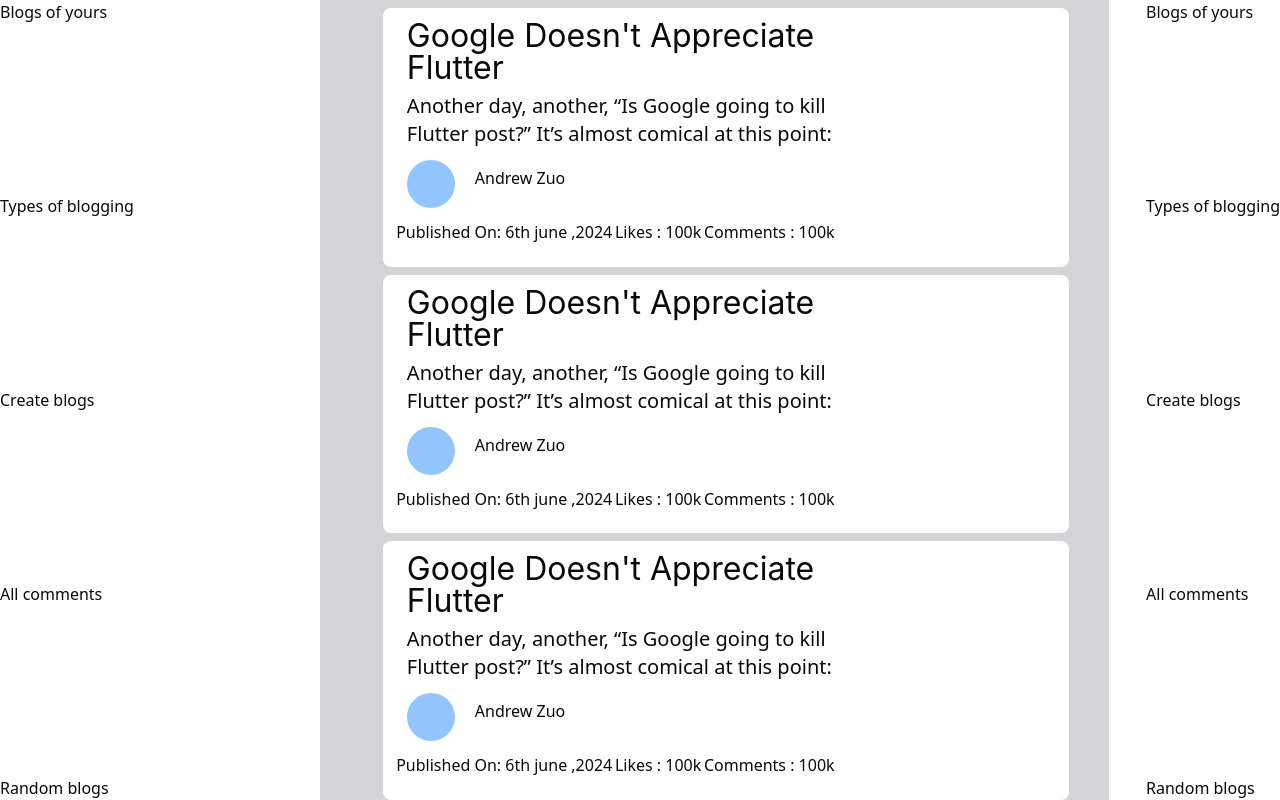
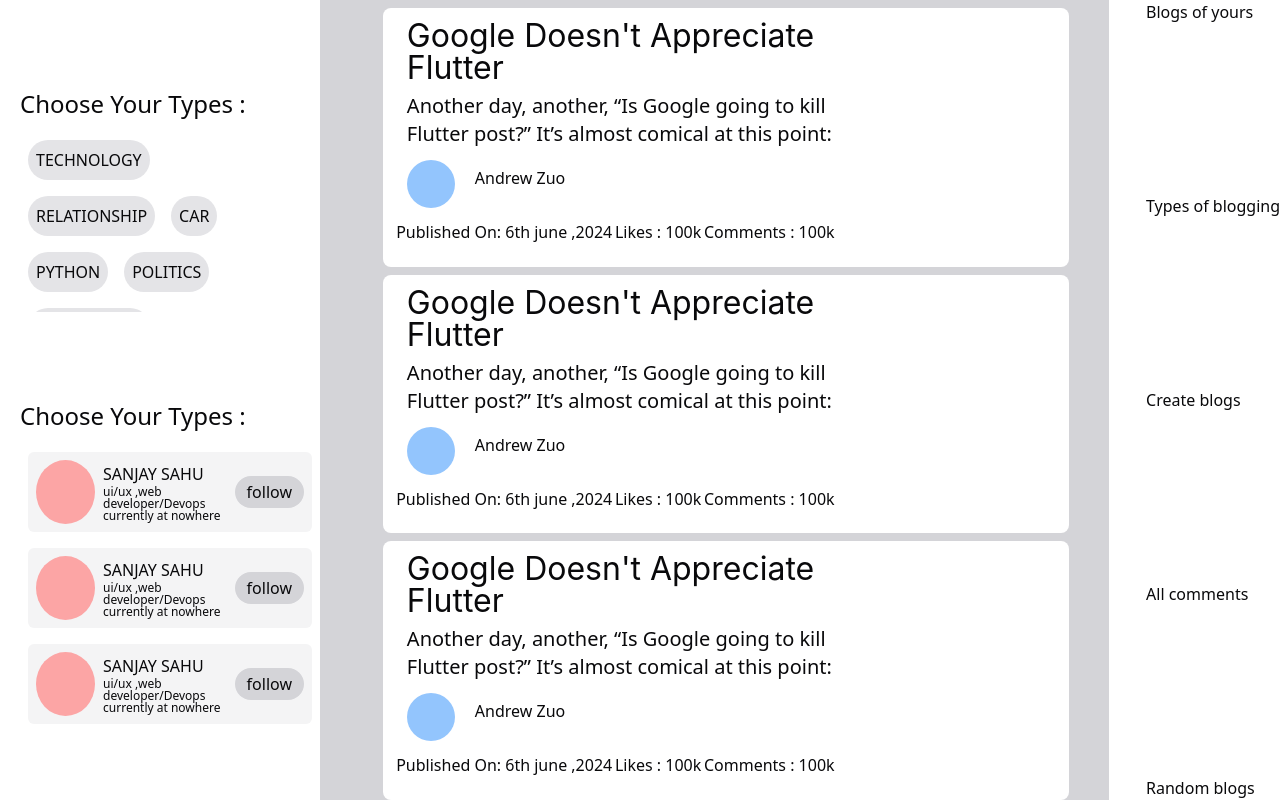
Before and after one commit to sanjaysahu22/mothers-day-program-for-childless-women, a React (Vite) app: page /home in a window 1280 px wide. Built offline with nearby package versions, Linux system fonts and the light colour scheme; no server answers.

Commit message:
suggestion box completed

```diff
--- a/src/components/category.tsx
+++ b/src/components/category.tsx
@@ -1,6 +1,20 @@
 //types of category
-export const category = () => {
-    return (
-        <div>category</div>
-    );
+ const Category = () => {
+  return (
+    <div className="h-1/2 flex flex-col  justify-center p-5">
+      <h1 className="text-2xl pb-3 ">Choose Your Types :</h1>
+
+      <div className="flex  h-1/2 overflow-hidden flex-wrap ">
+        <div className="bg-zinc-200 p-2 m-2 rounded-full ">TECHNOLOGY</div>
+        <div className="bg-zinc-200 p-2 m-2 rounded-full">RELATIONSHIP</div>
+        <div className="bg-zinc-200 p-2 m-2 rounded-full">CAR</div>
+        <div className="bg-zinc-200 p-2 m-2 rounded-full">PYTHON</div>
+        <div className="bg-zinc-200 p-2 m-2 rounded-full">POLITICS</div>
+        <div className="bg-zinc-200 p-2 m-2 rounded-full">TECHNOLOGY</div>
+        <div className="bg-zinc-200 p-2 m-2 rounded-full">PHYSCHOLOGY</div>
+        <div className="bg-zinc-200 p-2 m-2 rounded-full">SCIENCE</div>
+      </div>
+    </div>
+  );
 };
+export default Category;
--- a/src/components/followuser.tsx
+++ b/src/components/followuser.tsx
@@ -1,2 +1,37 @@
 // this is component for suggesting the user  whom to follow
 // sidebar wala pe lower
+export const Followuser = () => {
+    return (
+        <div className="flex flex-col  justify-center pl-5  ">
+        <h1 className="text-2xl pb-3 ">Choose Your Types :</h1>
+
+        <div className="flex   h-3/5 flex-col  flex-wrap ">
+          <div className="bg-zinc-100 m-2 h-2/5 p-2 rounded-md flex  items-center   ">
+          <div className="h-16 w-16 rounded-[50%] mr-2 bg-red-300"></div>
+          <div className="flex flex-col w-1/2 h-[80%]    flex-wrap leading-7">
+            <div className="font-medium leading-6" >SANJAY SAHU</div>
+            <div className="text-xs leading-3">ui/ux  ,web developer/Devops currently at nowhere  </div>
+          </div>
+          <div className="bg-zinc-300 px-3 py-1 rounded-full ml-2">follow</div>
+          </div>
+          <div className="bg-zinc-100 m-2 h-2/5 p-2 rounded-md flex  items-center   ">
+          <div className="h-16 w-16 rounded-[50%] mr-2 bg-red-300"></div>
+          <div className="flex flex-col w-1/2 h-[80%]    flex-wrap leading-7">
+            <div className="font-medium leading-6" >SANJAY SAHU</div>
+            <div className="text-xs leading-3">ui/ux  ,web developer/Devops currently at nowhere </div>
+          </div>
+          <div className="bg-zinc-300 px-3 py-1 rounded-full ml-2">follow</div>
+          </div><div className="bg-zinc-100 m-2 h-2/5 p-2 rounded-md flex  items-center   ">
+          <div className="h-16 w-16 rounded-[50%] mr-2 bg-red-300"></div>
+          <div className="flex flex-col w-1/2 h-[80%]    flex-wrap leading-7">
+            <div className="font-medium leading-6" >SANJAY SAHU</div>
+            <div className="text-xs leading-3">ui/ux  ,web developer/Devops currently at nowhere  </div>
+          </div>
+          <div className="bg-zinc-300 px-3 py-1 rounded-full ml-2">follow</div>
+          </div>
+
+        </div>
+      </div>
+    );
+};
+export default Followuser;
--- a/src/components/suggest.tsx
+++ b/src/components/suggest.tsx
@@ -1,13 +1,14 @@
+import { useState } from "react";
+import Category from "./category";
+import Followuser from "./followuser";
+
  const Suggest = () => {
 
+    const [state , setState] = useState(null);
         return (
-            <div className="h-screen w-1/4 bg-white fixed flex justify-between flex-col">
-
-                <div>Blogs of yours</div>
-                <div>Types of blogging</div>
-                <div>Create blogs</div>
-                <div>All comments</div>
-                <div>Random blogs</div>
+            <div className="h-screen w-1/4 bg-white fixed  flex-col">
+               <Category/>
+               <Followuser />
               </div>
 
           );
```
